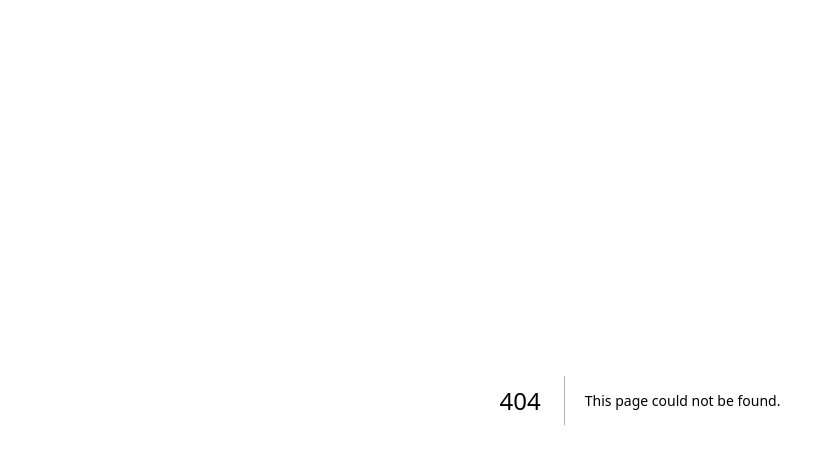
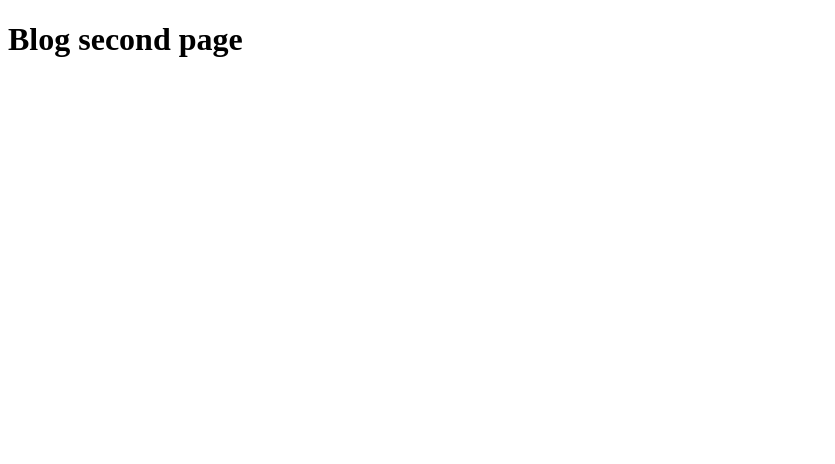
Before and after one commit to mfgabriel92/nextjs14-tutorial, a Next.js app: page /blog/second in a window 1280 px wide. Before the commit this address had no page. Shown: the top 464 px of the page, without its empty margins (0-835 px from the left). Built offline with nearby package versions, Linux system fonts and the light colour scheme.

Commit message:
nested routes

```diff
--- /dev/null
+++ b/src/app/blog/first/page.tsx
@@ -0,0 +1,3 @@
+export default function BlogFirstPage() {
+  return <h1>Blog first page</h1>;
+}
--- /dev/null
+++ b/src/app/blog/page.tsx
@@ -0,0 +1,3 @@
+export default function BlogPage() {
+  return <h1>Blog page</h1>;
+}
--- /dev/null
+++ b/src/app/blog/second/page.tsx
@@ -0,0 +1,3 @@
+export default function BlogSecondPage() {
+  return <h1>Blog second page</h1>;
+}
```
